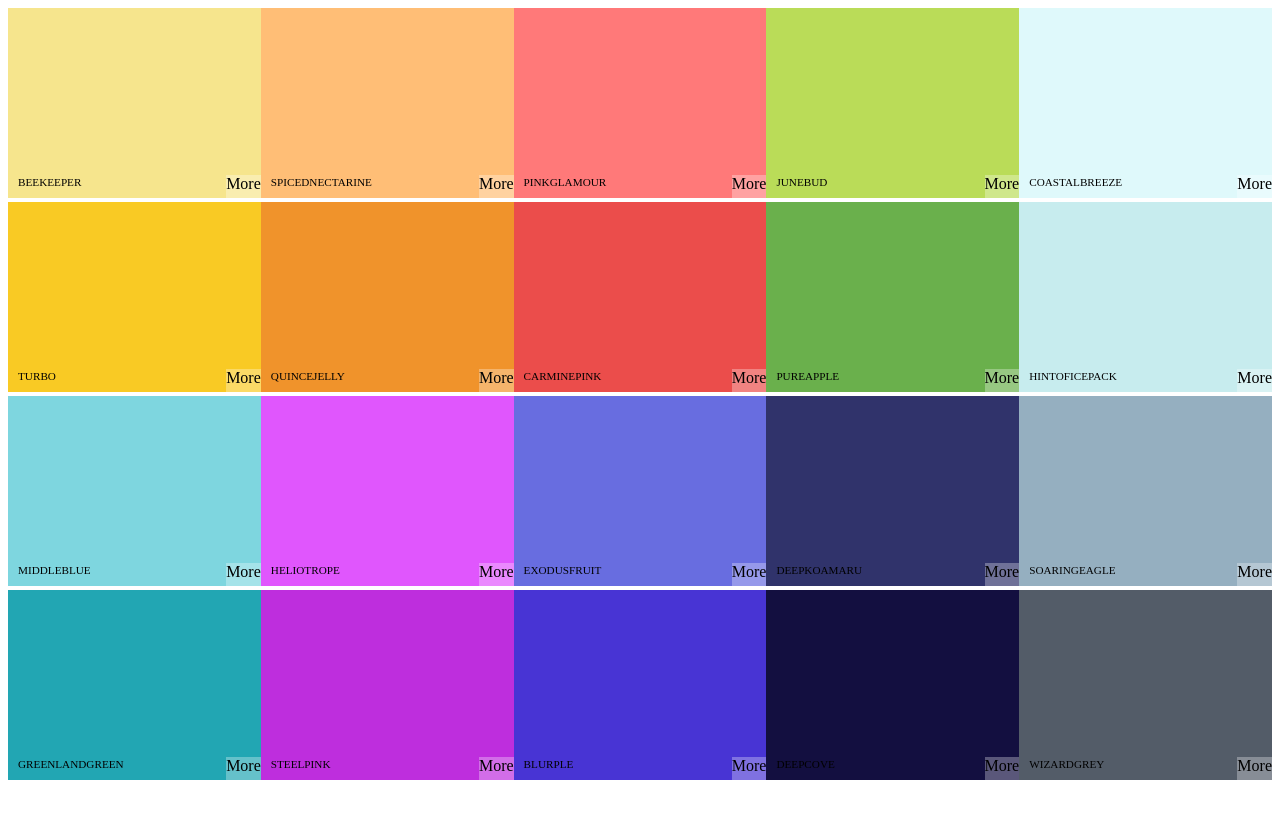
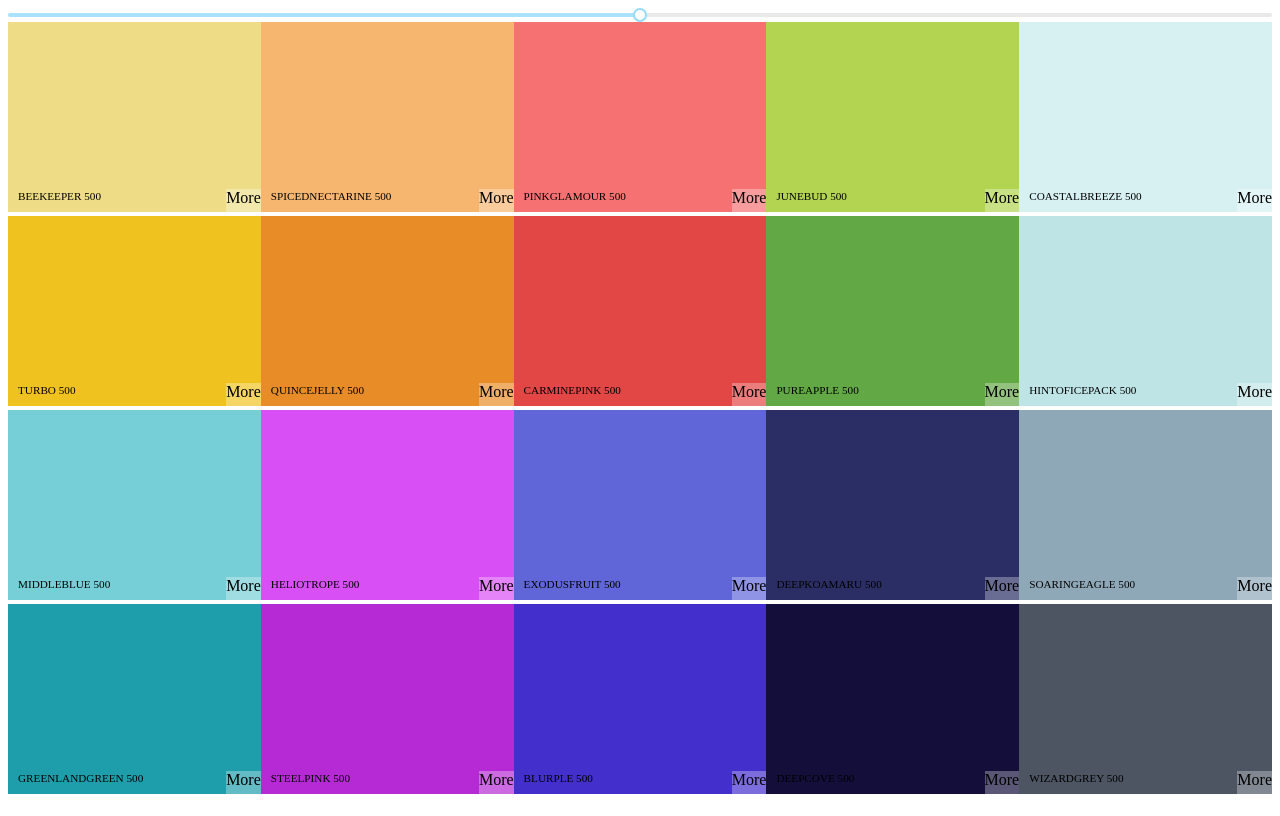
Before and after one commit to rafiurrafi/react-bootcamp, a React (Create React App) app: page / in a window 1280 px wide. Built offline with nearby package versions, Linux system fonts and the light colour scheme.

Commit message:
added unstyled slider

```diff
--- a/package.json
+++ b/package.json
@@ -10,10 +10,16 @@
     "@testing-library/react": "^11.2.7",
     "@testing-library/user-event": "^12.8.3",
     "axios": "^0.21.4",
+    "chroma-js": "^2.1.2",
+    "emoji-mart": "^3.0.1",
     "node-sass": "^6.0.1",
+    "rc-slider": "^9.7.2",
     "react": "^17.0.2",
+    "react-copy-to-clipboard": "^5.0.4",
     "react-dom": "^17.0.2",
+    "react-form-validator-core": "^1.1.1",
     "react-scripts": "4.0.3",
+    "react-sortable-hoc": "^2.0.0",
     "uuid": "^3.3.2",
     "web-vitals": "^1.1.2"
   },
--- a/src/app.jsx
+++ b/src/app.jsx
@@ -1,11 +1,11 @@
 import React from "react";
 import Palette from "./components/palette";
 import seedColors from "./seedColors";
-
+import { generatePalette } from "./components/utils/colorHelpers";
 const App = (props) => {
   return (
     <div>
-      <Palette palette={seedColors[4]} />
+      <Palette palette={generatePalette(seedColors[4])} />
     </div>
   );
 };
--- a/src/components/colorBox.jsx
+++ b/src/components/colorBox.jsx
@@ -1,18 +1,40 @@
 import React from "react";
 import "./styles/colorbox.scss";
+import { CopyToClipboard } from "react-copy-to-clipboard";
 class ColorBox extends React.Component {
+  constructor(props) {
+    super(props);
+    this.state = {
+      copied: false,
+    };
+    this.changeCopyState = this.changeCopyState.bind(this);
+  }
+  changeCopyState() {
+    this.setState({ copied: true }, () => {
+      setTimeout(() => {
+        this.setState({ copied: false });
+      }, 1500);
+    });
+  }
   render() {
-    console.log(this.props);
+    const { background, name } = this.props;
+    const { copied } = this.state;
     return (
-      <div className="colorbox" style={{ backgroundColor: this.props.color }}>
-        <div className="copy-container">
-          <div className="box-content">
-            <span>{this.props.name}</span>
+      <CopyToClipboard text={background} onCopy={this.changeCopyState}>
+        <div className="colorbox" style={{ backgroundColor: background }}>
+          <div
+            className={`copy-overlay ${copied && "show"}`}
+            style={{ background: background }}
+          />
+          <div className="copy-container">
+            <div className="box-content">
+              <span>{name}</span>
+            </div>
+            <button className="copy-button">Copy</button>
           </div>
-          <button className="copy-button">Copy</button>
+          <span className="see-more">More</span>
         </div>
-        <span className="see-more">More</span>
-      </div>
+      </CopyToClipboard>
     );
   }
 }
--- a/src/components/palette.jsx
+++ b/src/components/palette.jsx
@@ -1,18 +1,39 @@
 import React from "react";
 import ColorBox from "./colorBox";
 import "./styles/palette.scss";
-
-const Palette = (props) => {
+import Slider from "rc-slider";
+import "rc-slider/assets/index.css";
+class Palette extends React.Component {
+  constructor(props) {
+    super();
+    this.state = {
+      level: 500,
+    };
+  }
+  changeLevel = (newLevel) => {
+    this.setState({ level: newLevel });
+  };
+  render() {
+    const { colors } = this.props.palette;
+    const { level } = this.state;
     return (
       <div className="palette">
         {/* Navbar goes here */}
+        <Slider
+          defaultValue={level}
+          min={100}
+          step={100}
+          max={900}
+          onAfterChange={this.changeLevel}
+        />
         <div className="palette-colors">
-        {props.palette.colors.map((color) => (
-          <ColorBox {...color} />
+          {colors[this.state.level].map((color) => (
+            <ColorBox background={color.hex} name={color.name} />
           ))}
         </div>
       </div>
     );
-};
+  }
+}
 
 export default Palette;
--- a/src/components/styles/colorbox.scss
+++ b/src/components/styles/colorbox.scss
@@ -24,6 +24,19 @@
     bottom: 0;
     padding-bottom: 5px;
   }
+  .copy-overlay {
+    opacity: 0;
+    z-index: 0;
+    height: 100%;
+    width: 100%;
+    transition: transform 0.6s;
+    position: absolute;
+    &.show {
+      z-index: 1;
+      opacity: 1;
+      transform: scale(50);
+    }
+  }
 }
 .copy-button {
   height: 20px;
--- /dev/null
+++ b/src/components/utils/colorHelpers.js
@@ -0,0 +1,44 @@
+import chroma from "chroma-js";
+
+const levels = [50, 100, 200, 300, 400, 500, 600, 700, 800, 900];
+
+function generatePalette(starterPalette) {
+  let newPalette = {
+    paletteName: starterPalette.paletteName,
+    id: starterPalette.id,
+    emoji: starterPalette.emoji,
+    colors: {}, // colors: { 50: [{},{},{}], 100: [{},{},{}] }
+  };
+
+  for (let level of levels) newPalette.colors[level] = [];
+
+  for (let color of starterPalette.colors) {
+    let scale = generateScale(color.color, 10).reverse();
+    for (let i in scale) {
+      newPalette.colors[levels[i]].push({
+        name: `${color.name} ${levels[i]}`,
+        id: color.name.toLowerCase().replace(/ /g, "-"),
+        hex: scale[i],
+        rgb: chroma(scale[i]).css(),
+        rgba: chroma(scale[i])
+          .css()
+          .replace("rgb", "rgba")
+          .replace(")", ",1.0)"),
+        luminance: chroma(scale[i]).luminance(),
+      });
+    }
+  }
+
+  return newPalette;
+}
+
+function getRange(hexColor) {
+  const end = "#fff";
+  return [chroma(hexColor).darken(1.4).hex(), hexColor, end];
+}
+
+function generateScale(hexColor, numberOfColors) {
+  return chroma.scale(getRange(hexColor)).mode("lab").colors(numberOfColors);
+}
+
+export { generatePalette };
```
Also changed, not shown: 1 other file (tests, documents, lock files or other folders). Lines whose indentation alone changed are shown as unchanged.
